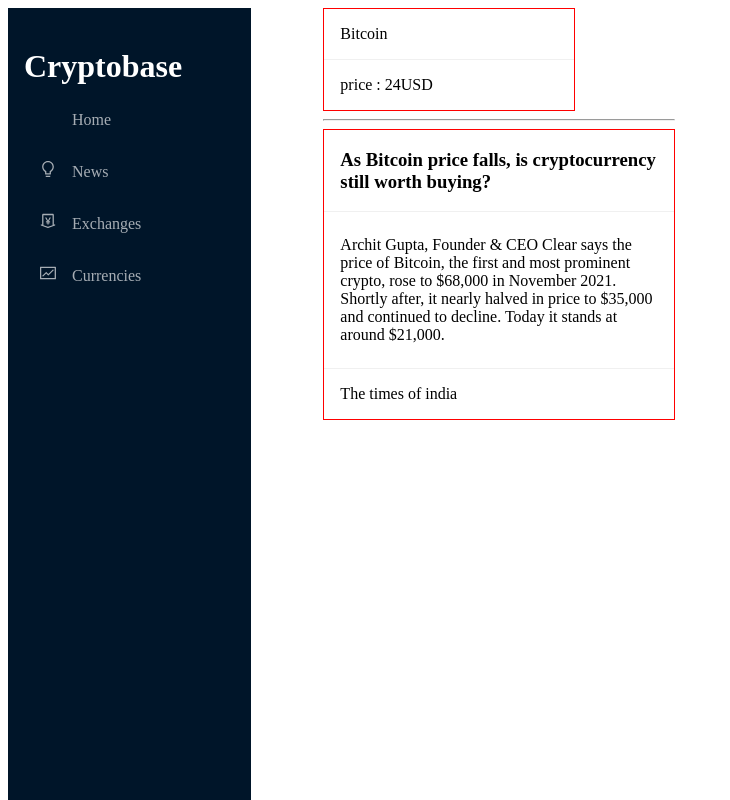
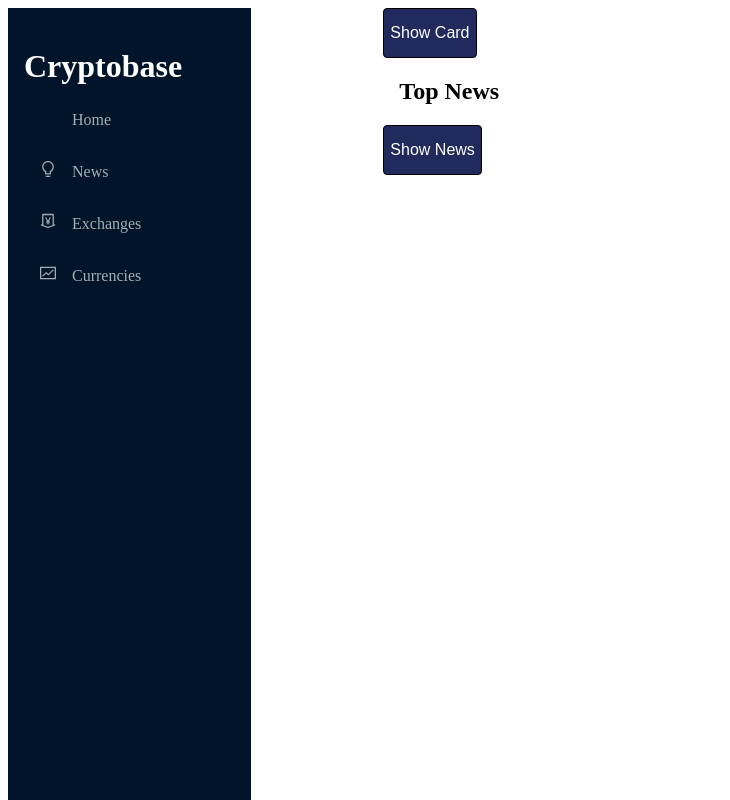
Before and after one commit to saurabh33846/cryptoverse-bootcamp, a React (Create React App) app: page / in a window 1280 px wide. Shown: the whole page, without its empty margins (0-730 px from the left). Built offline with nearby package versions, Linux system fonts and the light colour scheme; some icons are missing.

Commit message:
Modified Exercise 3

```diff
--- a/src/App.js
+++ b/src/App.js
@@ -1,5 +1,5 @@
 import "./styles.css";
-import Container from "./Exercise2/Container";
+import Container from "./Exercise3/Container";
 import NavBar from "./Components/Navbar";
 import { BrowserRouter } from "react-router-dom";
 
--- a/src/Exercise3/Container.js
+++ b/src/Exercise3/Container.js
@@ -17,8 +17,7 @@ function Container() {
     const [newsList, setNewsList] = useState([]);
     return (
         <div style={{"marginLeft":"60px"}} >
-            <button onClick={()=>{
-                 setCoins(mockCoins.coins);
+            <button className={styles.button} onClick={()=>{
             }}>Show Card</button>
             <div className={styles.container}>
                 {
@@ -39,9 +38,9 @@ function Container() {
 
             <h2 style={{"padding":"0 16px"}}>Top News </h2>
 
-            <button onClick={()=>{
-                // Set your News List here.
-                setNewsList(news)
+            <button className={styles.button} onClick={()=>{
+                // Set your News List State here.
+
             }}>Show News
             </button>
             <div className={styles.container}>
--- a/src/Exercise3/container.module.css
+++ b/src/Exercise3/container.module.css
@@ -2,3 +2,12 @@
     display: flex;
     flex-wrap: wrap;
 }
+.button{
+    height: 50px;
+    border: 1px solid black;
+    border-radius: 4px;
+    cursor: pointer;
+    font-size: 16px;
+    background-color: #202a5c;
+    color: #fff;
+}
```
